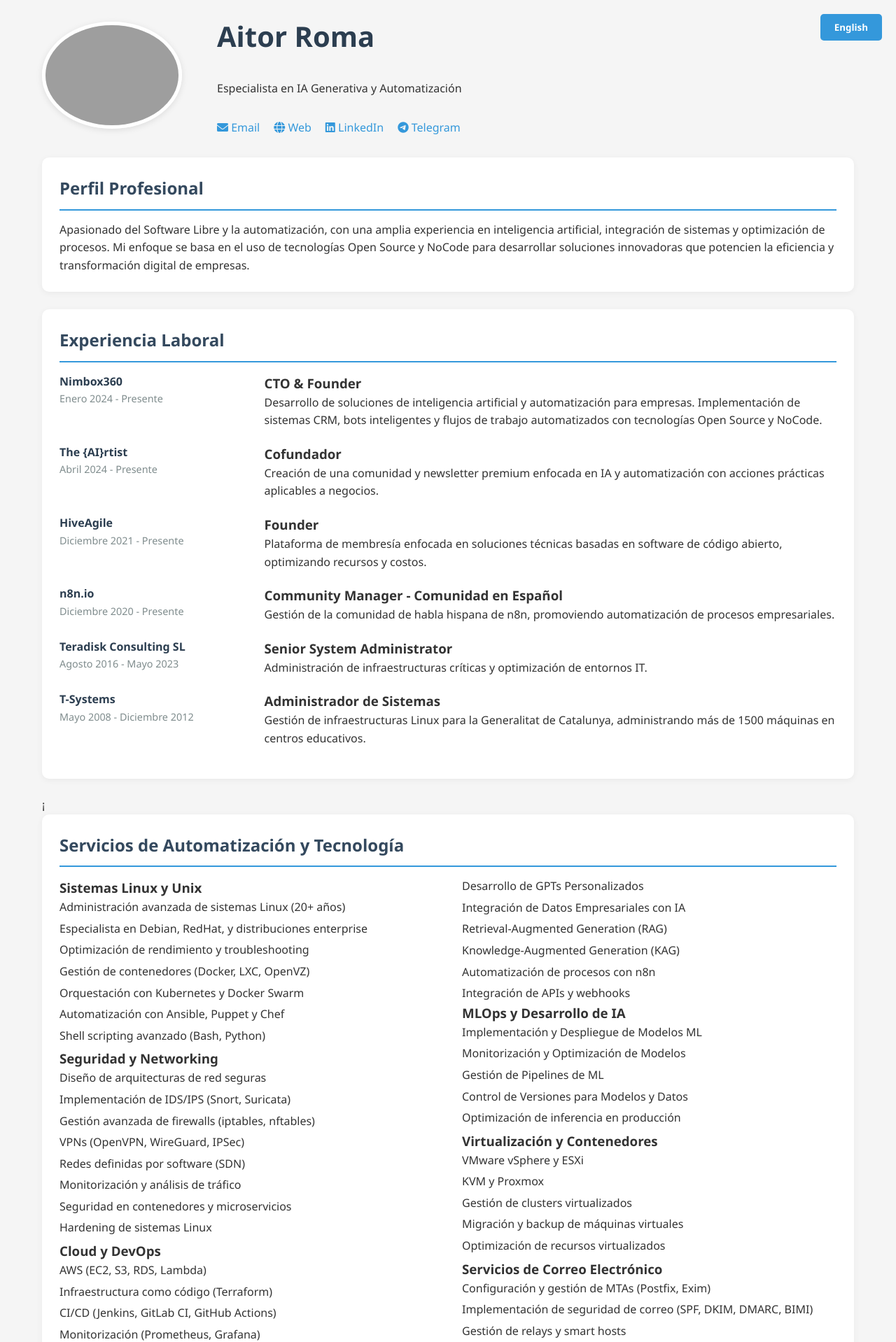
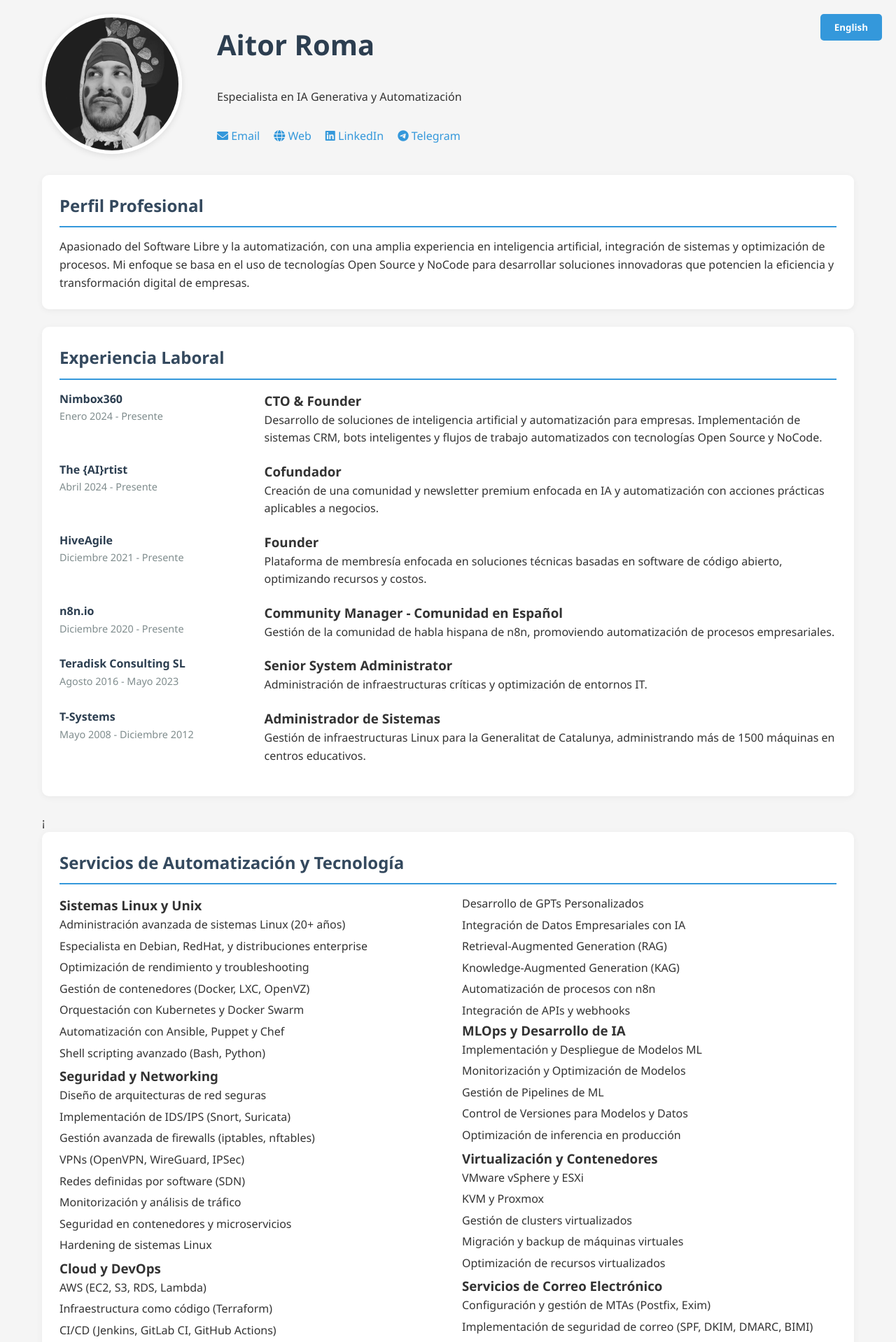
Before and after one commit to aitorroma/aitorroma.com, a Jekyll site: the page curriculum.html, which Jekyll copies as it is, in a window 1280 px wide. Shown: the top 1918 px of the page at 70% size. Built offline with Jekyll 4.4.1, drawn with Linux system fonts in a browser that asks for light colours.

Commit message:
Update curriculum.html

```diff
--- a/curriculum.html
+++ b/curriculum.html
@@ -229,7 +229,7 @@
 
     <div class="container">
         <header class="header">
-            <img src="https://aitorroma.com/4df49e386becff7c8208d6579e791a1e548e3948.jpeg" alt="Foto de perfil" class="profile-img">
+            <img src="https://aitorroma.com/assets/images/profile.jpg" alt="Foto de perfil" class="profile-img">
             <div class="contact-info">
                 <div class="header-content">
                     <h1>Aitor Roma</h1>
```
